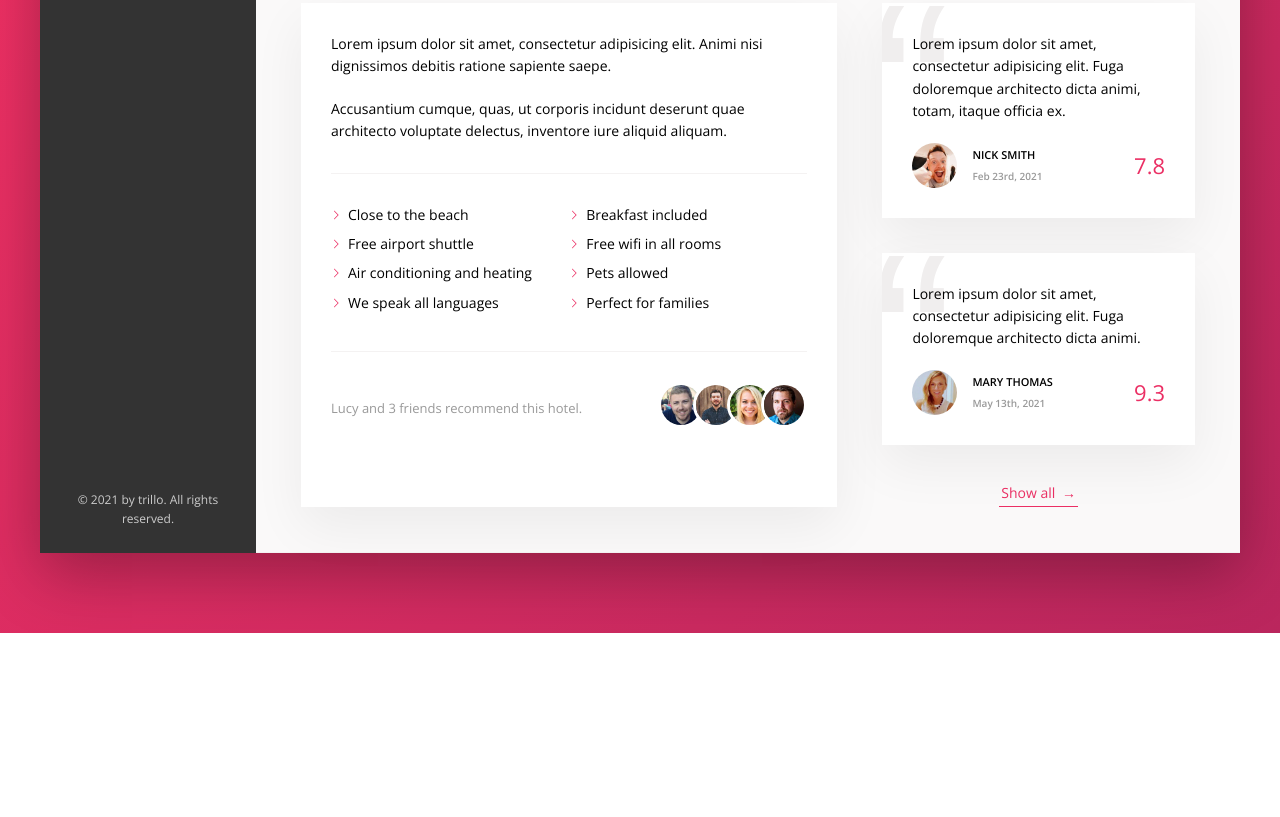
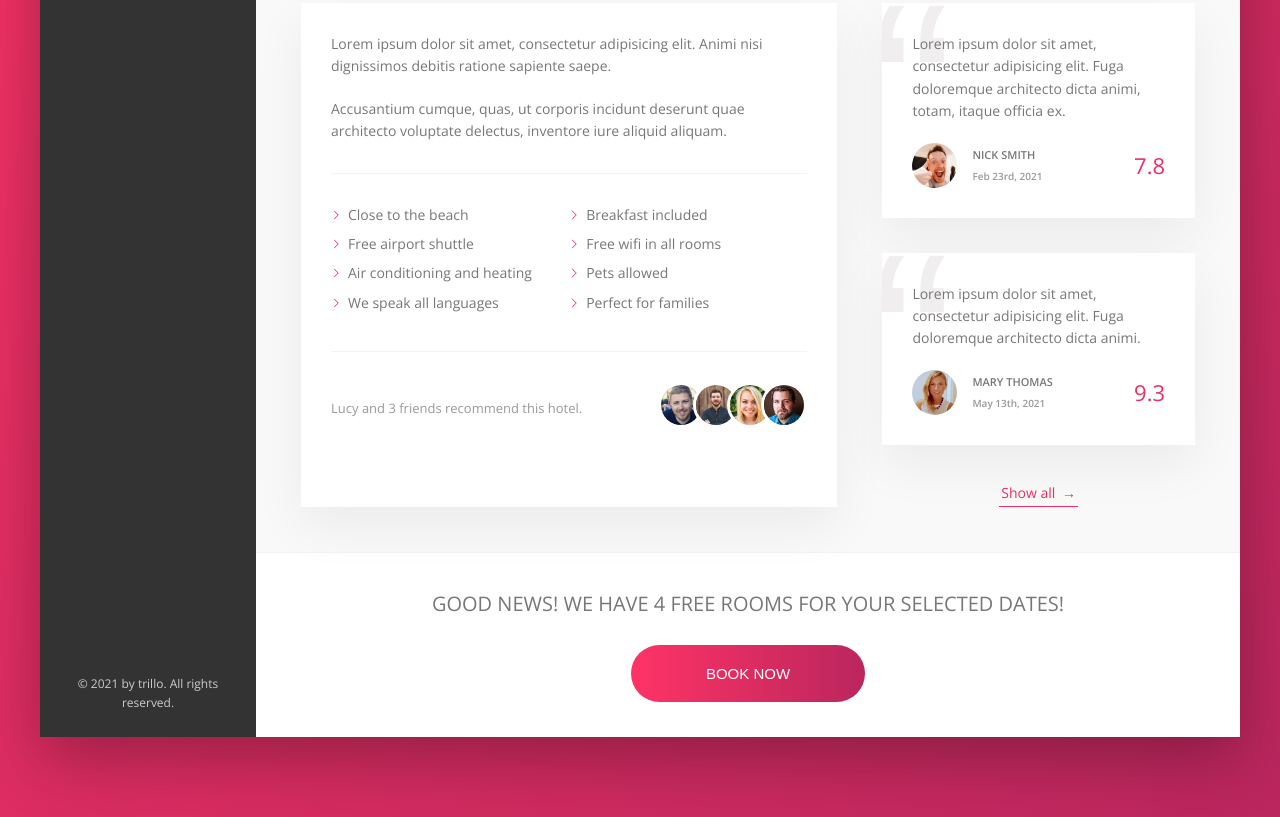
Before and after one commit to Diegocortes15/Trillo, a website: page index.html in a window 1280 px wide. Shown: the part 644-1461 px from the top of the page. Before the commit the page ends 1277 px from the top, so only its background shows below. Drawn offline with nearby package versions, Linux system fonts and the light colour scheme.

Commit message:
CTA Section

```diff
--- a/index.html
+++ b/index.html
@@ -196,6 +196,15 @@
                         <a href="#" class="btn-inline">Show all <span>&rarr;</span></a>
                     </div>
                 </div>
+                <div class="cta">
+                    <h2 class="cta__book-now">
+                        Good news! We have 4 free rooms for your selected dates!
+                    </h2>
+                    <button class="btn">
+                        <span class="btn__visible">Book now</span>
+                        <span class="btn__invisible">Only 4 rooms left</span>
+                    </button>
+                </div>
             </main>
         </div>
     </div>
--- a/sass/_base.scss
+++ b/sass/_base.scss
@@ -57,7 +57,7 @@ body {
     font-weight: 400;
     line-height: 1.6;
     font-size: 1.6rem;
-    color: var(--grey-dark-2);
+    color: var(--color-grey-dark-2);
     background-image: linear-gradient(
         to right bottom,
         var(--color-primary-light),
--- a/sass/_components.scss
+++ b/sass/_components.scss
@@ -468,3 +468,76 @@
         font-family: sans-serif;
     }
 }
+
+/////////////////////////////////////////////////////////
+// CALL TO ACTION
+
+.cta {
+    padding: 3.5rem 0;
+    text-align: center;
+
+    &__book-now {
+        font-size: 2rem;
+        font-weight: 300;
+        text-transform: uppercase;
+        margin-bottom: 2.5rem;
+    }
+}
+
+/////////////////////////////////////////////////////////
+// CALL TO ACTION
+
+.btn {
+    font-size: 1.5rem;
+    font-weight: 300;
+    text-transform: uppercase;
+    border-radius: 10rem;
+    border: none;
+    background-image: linear-gradient(
+        to right,
+        var(--color-primary-light),
+        var(--color-primary-dark)
+    );
+    color: #fff;
+    position: relative;
+    overflow: hidden;
+    cursor: pointer;
+
+    & > * {
+        display: inline-block;
+        height: 100%;
+        width: 100%;
+        transition: all 0.2s;
+    }
+
+    &__visible {
+        padding: 2rem 7.5rem;
+    }
+
+    &__invisible {
+        position: absolute;
+        padding: 2rem 0;
+        top: -100%;
+        left: 0;
+    }
+
+    &:hover &__visible {
+        transform: translateY(100%);
+    }
+    &:hover &__invisible {
+        top: 0;
+    }
+
+    &:hover {
+        background-image: linear-gradient(
+            to left,
+            var(--color-primary-light),
+            var(--color-primary-dark)
+        );
+    }
+
+    &:focus {
+        outline: none;
+        animation: pulsate 1s infinite;
+    }
+}
```
Also changed, not shown: css/style.css.
